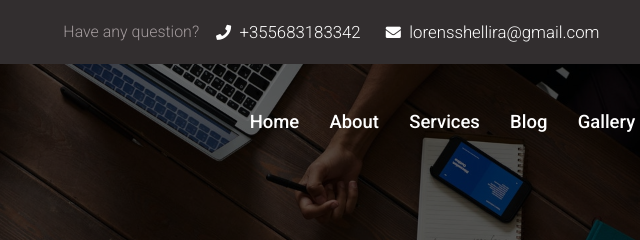
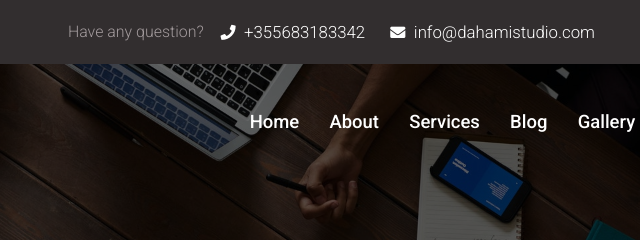
Before and after one commit to Lorensshellira/dahamistudio.com, a plain HTML site: page blog.html in a window 1280 px wide. Shown: the top 240 px of the page, 296-936 px from the left. Drawn offline with Linux system fonts and the light colour scheme; files that its build step writes are made by us from their sources; a script that the page names is missing.

Commit message:
Update blog.html

```diff
--- a/blog.html
+++ b/blog.html
@@ -31,7 +31,7 @@
                 <div>
                     <p class = "text">Have any question?</p>
                     <span><i class = "fas fa-phone"></i>+355683183342</span>
-                    <span><i class = "fas fa-envelope"></i>lorensshellira@gmail.com</span>
+                    <span><i class = "fas fa-envelope"></i>info@dahamistudio.com</span>
                 </div>
             </div>
         </div>
@@ -225,7 +225,7 @@
                 </div>
                 <div>
                     <span><i class = "fas fa-paper-plane"></i></span>
-                    <span>lorensshellira@gmail.com</span>
+                    <span>info@dahamistudio.com</span>
                 </div>
             </div>
         </div>
```
